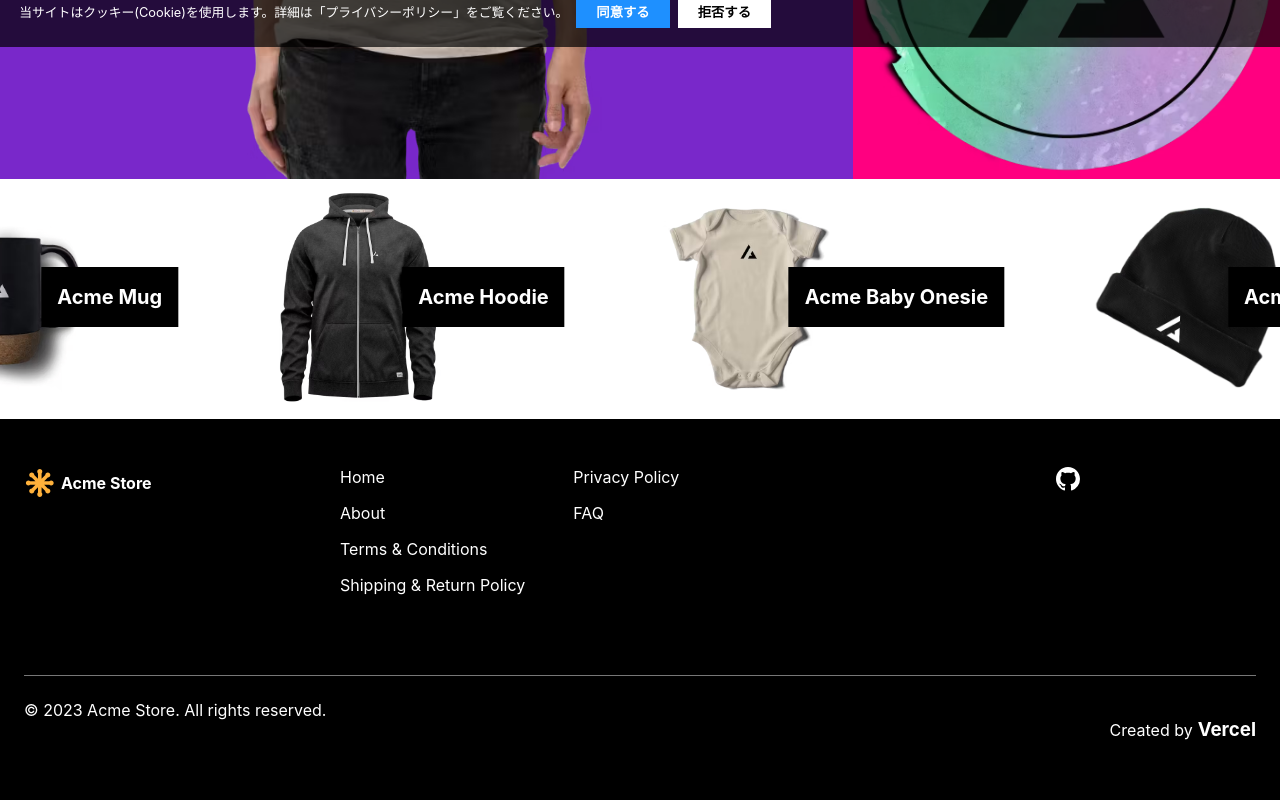
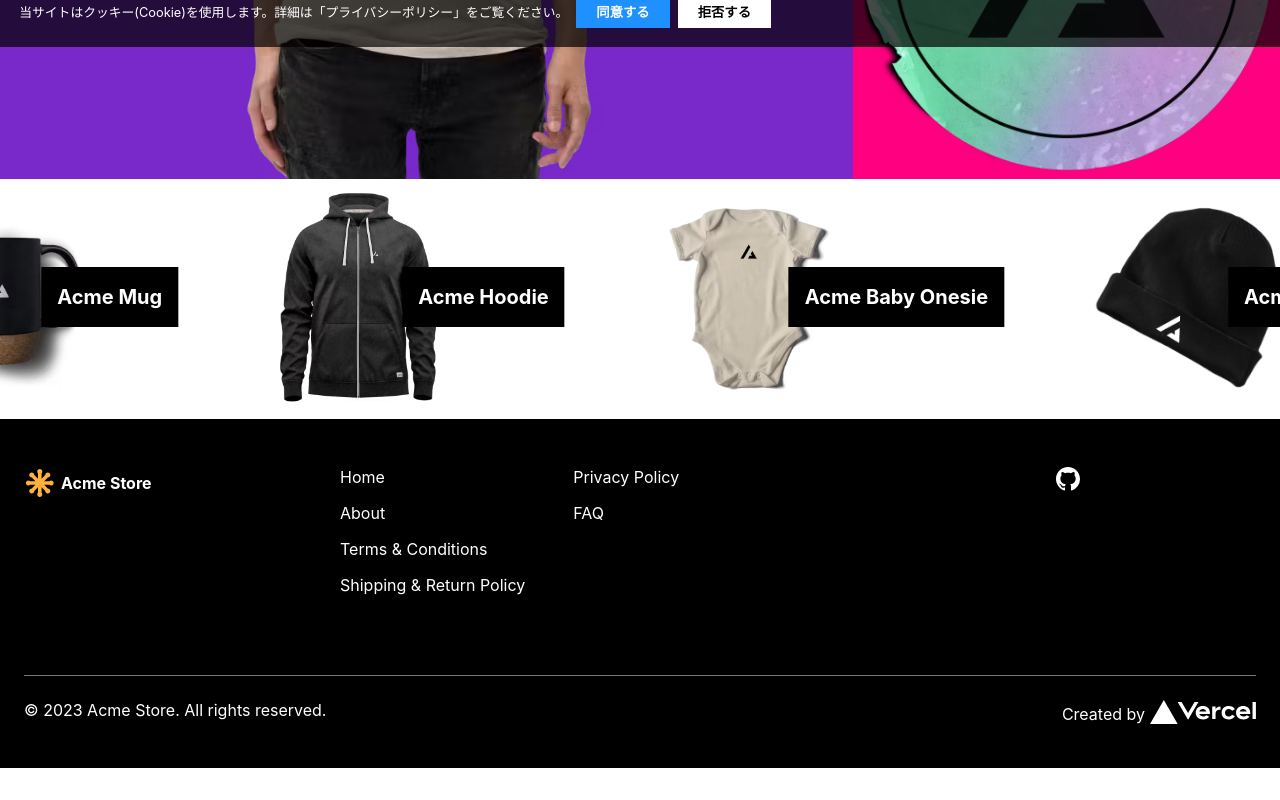
Before and after one commit to shun57/nextjs-tutorial, a Next.js app: page / in a window 1280 px wide. Shown: the part 753-1553 px from the top of the page. After the commit the page ends 1521 px from the top, so only its background shows below. Built offline with nearby package versions, Linux system fonts and the light colour scheme.

Commit message:
fix: headの追加とfooterロゴ修正

```diff
--- a/components/organisms/Footer/index.tsx
+++ b/components/organisms/Footer/index.tsx
@@ -1,9 +1,10 @@
 import React from "react";
+import Link from "next/link";
+import Image from "next/image";
+import { BsGithub } from "react-icons/bs";
 import styles from "./index.module.css";
 import Text from "../../atoms/Text";
-import Link from "next/link";
 import Logo from "../../atoms/Logo";
-import { BsGithub } from "react-icons/bs";
 
 const Footer = () => {
   return (
@@ -59,7 +60,15 @@
           <Text>© 2023 Acme Store. All rights reserved.</Text>
           <div className={styles["footer-created"]}>
             <span>Created by</span>
-            <h3 className={styles["vercel-logo"]}>Vercel</h3>
+            <Link href={"/"}>
+              <Image
+                src={"/vercel.svg"}
+                className={styles["vercel-logo"]}
+                alt="Vercel Logo"
+                width={106}
+                height={24}
+              />
+            </Link>
           </div>
         </div>
       </div>
--- a/pages/index.tsx
+++ b/pages/index.tsx
@@ -1,4 +1,5 @@
 import HomeTemplate from "./templates/HomeTemplate";
+import Head from "next/head";
 
 export default function Home() {
   const products = [
@@ -45,5 +46,13 @@
     },
   ];
 
-  return <HomeTemplate products={products} categories={categories} />;
+  return (
+    <>
+      <Head>
+        <title>Acme Store</title>
+        <meta name="viewport" content="initial-scale=1.0, width=device-width" />
+      </Head>
+      <HomeTemplate products={products} categories={categories} />
+    </>
+  );
 }
```
Also changed, not shown: public/vercel.svg.
